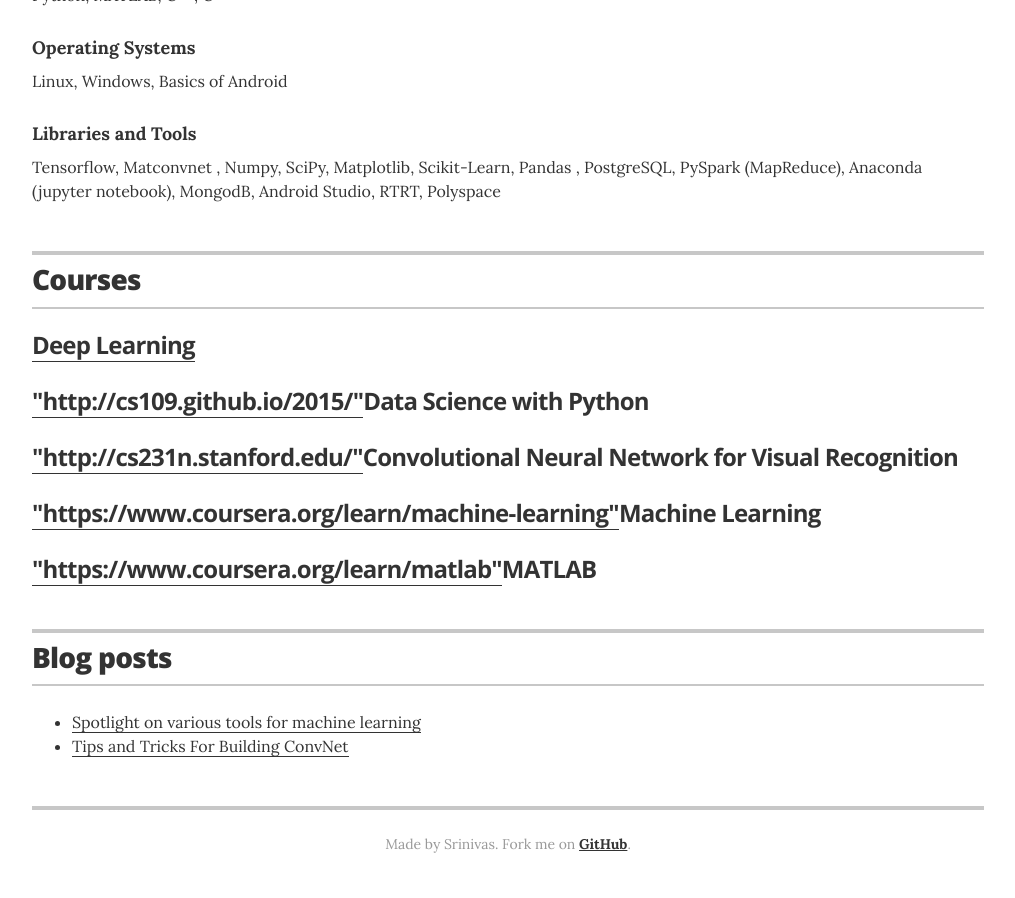
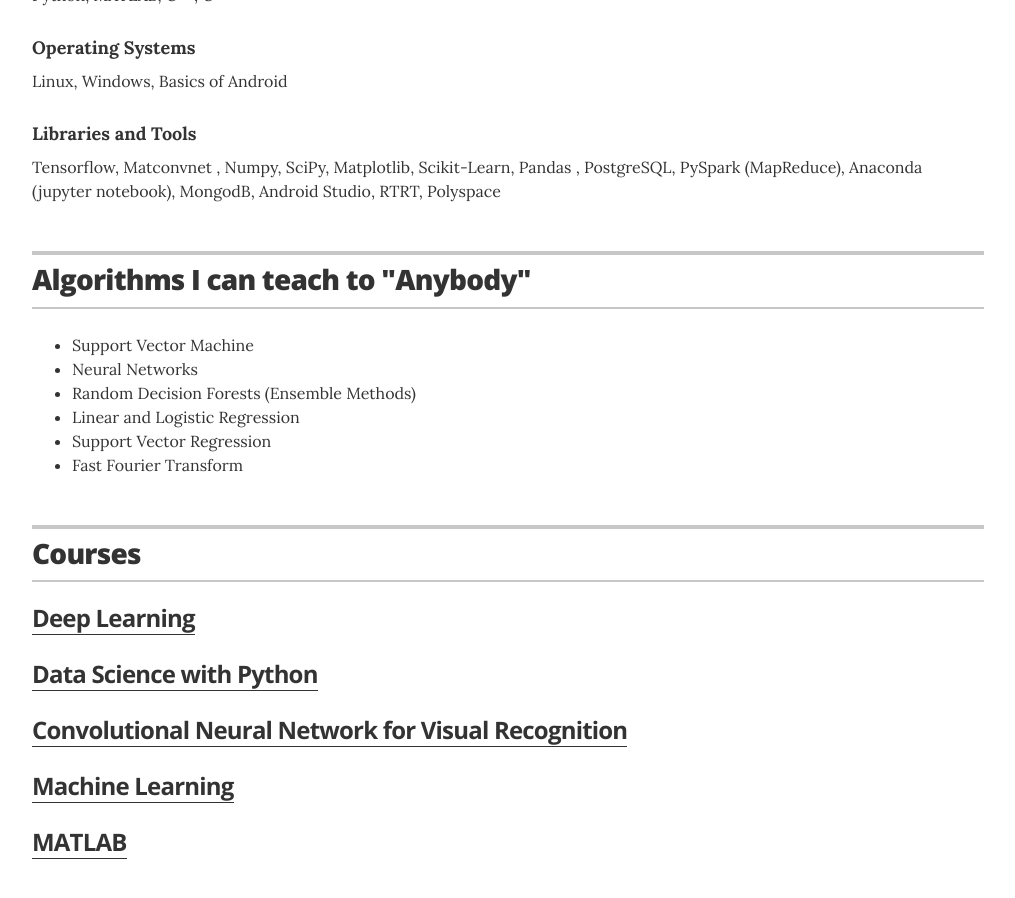
Before and after one commit to cna274/cna.github.io, a Jekyll site: the page built from index.html, in a window 1280 px wide and 900 px high, scrolled down 2313 px. Shown: the whole window, without its empty margins (132-1147 px from the left). Built offline with Jekyll 4.4.1, drawn with Linux system fonts in a browser that asks for light colours.

Commit message:
Added alogrithms

```diff
--- a/_config.yml
+++ b/_config.yml
@@ -28,7 +28,7 @@
 resume_section_education:       true
 resume_section_projects:        true
 resume_section_skills:          true
-resume_section_recognition:     false
+resume_section_recognition:     true
 resume_section_links:           true
 resume_section_associations:    true
 
--- a/_layouts/resume.html
+++ b/_layouts/resume.html
@@ -246,25 +246,25 @@
         </div>
 
         <div class="resume-item">
-          <h3 class="resume-item-title"><a >"http://cs109.github.io/2015/"</a>Data Science with Python</h3>
+          <h3 class="resume-item-title"><a href="http://cs109.github.io/2015/">Data Science with Python</a></h3>
           <!--h4 class="resume-item-details">Member in Good Standin &bull; 1994 &mdash; Present</h4>
           <p class="resume-item-copy">Founding member of the local nuclear workers labor union.</p-->
         </div>
 
 		        <div class="resume-item">
-          <h3 class="resume-item-title"><a >"http://cs231n.stanford.edu/"</a>Convolutional Neural Network for Visual Recognition</h3>
+          <h3 class="resume-item-title"><a href="http://cs231n.stanford.edu/">Convolutional Neural Network for Visual Recognition</a></h3>
           <!--h4 class="resume-item-details">Member in Good Standin &bull; 1994 &mdash; Present</h4>
           <p class="resume-item-copy">Founding member of the local nuclear workers labor union.</p-->
         </div>
 
 		        <div class="resume-item">
-          <h3 class="resume-item-title"><a >"https://www.coursera.org/learn/machine-learning"</a>Machine Learning</h3>
+          <h3 class="resume-item-title"><a href="https://www.coursera.org/learn/machine-learning">Machine Learning</a></h3>
           <!--h4 class="resume-item-details">Member in Good Standin &bull; 1994 &mdash; Present</h4>
           <p class="resume-item-copy">Founding member of the local nuclear workers labor union.</p-->
         </div>
 
 		        <div class="resume-item">
-          <h3 class="resume-item-title"><a >"https://www.coursera.org/learn/matlab"</a>MATLAB</h3>
+          <h3 class="resume-item-title"><a href="https://www.coursera.org/learn/matlab">MATLAB</a></h3>
           <!--h4 class="resume-item-details">Member in Good Standin &bull; 1994 &mdash; Present</h4>
           <p class="resume-item-copy">Founding member of the local nuclear workers labor union.</p-->
         </div>
```
